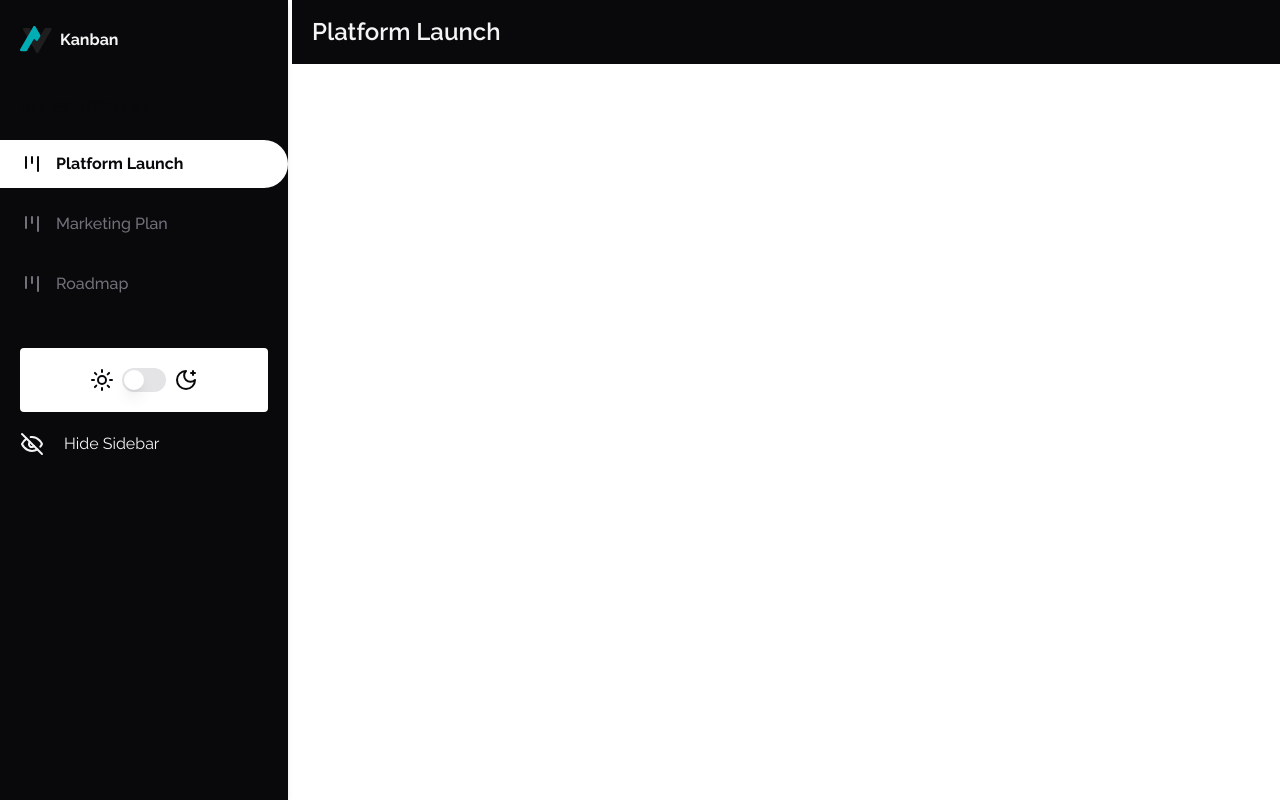
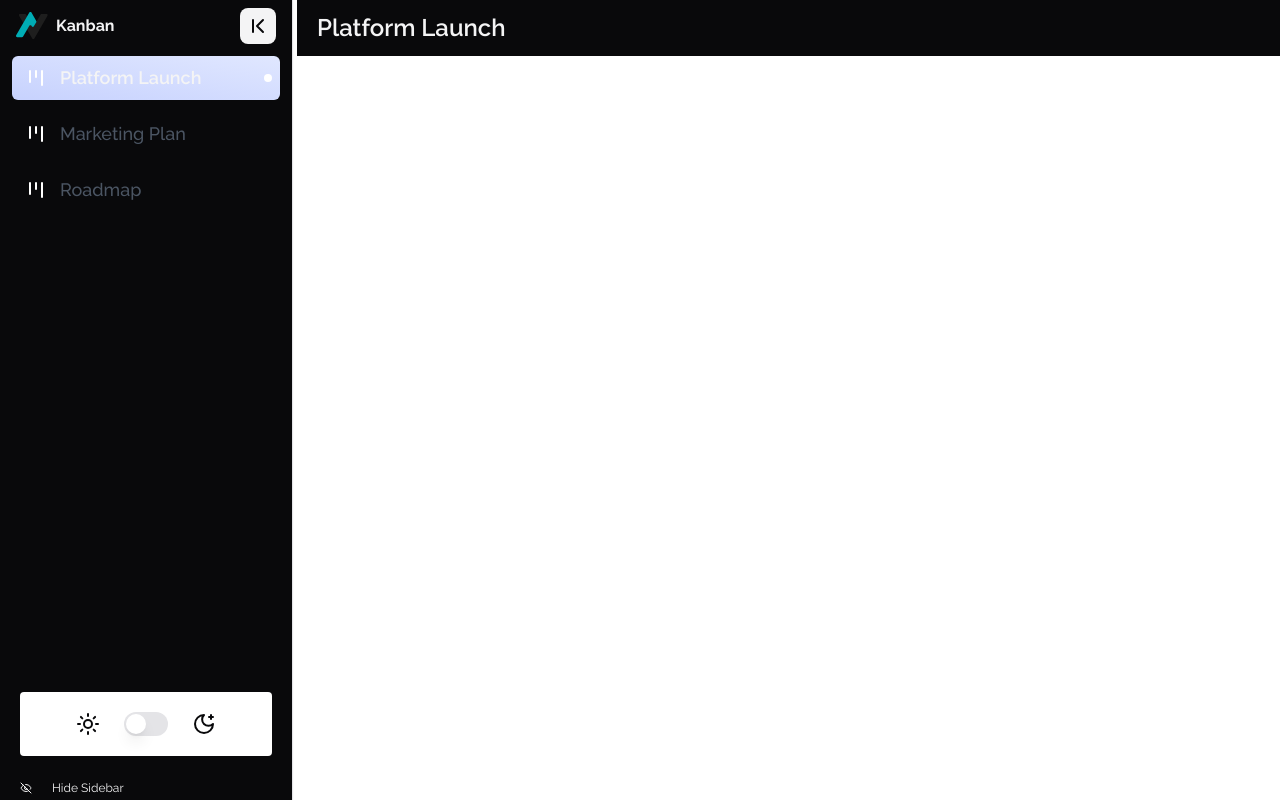
Before and after one commit to Headbwoi/sync, a Next.js app: page / in a window 1280 px wide. Built offline with nearby package versions, Linux system fonts and the light colour scheme.

Commit message:
modify sidebar

```diff
--- a/src/app/layout.tsx
+++ b/src/app/layout.tsx
@@ -1,8 +1,8 @@
 import { ThemeProvider } from "@/providers/Provider"
 import "./globals.css"
 import { Raleway } from "next/font/google"
-import AppHeader from "@/components/header/app-header"
 import { BoardContextProvider } from "@/context/board-context"
+import Sidebar from "@/components/layouts/side-bar"
 
 const raleway = Raleway({ subsets: ["latin"] })
 
@@ -20,9 +20,9 @@ export default function RootLayout({
     <html lang="en">
       <body className={`${raleway.className} bg-background`}>
         <ThemeProvider attribute="class" defaultTheme="system" enableSystem>
-          <div className="flex w-full">
+          <div className="flex overflow-x-scroll">
             <BoardContextProvider>
-              <AppHeader />
+              <Sidebar />
               {children}
             </BoardContextProvider>
           </div>
--- a/src/components/header/app-header.tsx
+++ /dev/null
@@ -1,12 +0,0 @@
-"use client"
-import { useMediaQuery } from "@/hooks/useMediaQuery"
-import SideNav from "../layouts/side-nav"
-import MobileNav from "../layouts/mobile-nav"
-
-function AppHeader() {
-  const matches = useMediaQuery("(min-width: 768px)")
-
-  return <>{matches ? <SideNav /> : <MobileNav />}</>
-}
-
-export default AppHeader
--- a/src/components/layouts/mobile-nav.tsx
+++ /dev/null
@@ -1,68 +0,0 @@
-"use client"
-
-import { ChevronDown, KanbanIcon, Menu } from "lucide-react"
-import { Button } from "../ui/button"
-import {
-  Sheet,
-  SheetContent,
-  SheetHeader,
-  SheetTitle,
-  SheetTrigger,
-} from "../ui/sheet"
-import { Icons } from "../icons"
-import { useState } from "react"
-import { useBoardContext } from "@/context/board-context"
-
-function MobileNav() {
-  const [isOpen, setIsOpen] = useState(false)
-  const { boards, selectedBoard, setSelectedBoard } = useBoardContext()
-
-  return (
-    <aside className="px-5 flex items-center justify-between fixed top-0 w-full h-16 bg-foreground  ">
-      <Sheet open={isOpen} onOpenChange={setIsOpen}>
-        <SheetTrigger>
-          <Button size={"sm"} className="capitalize">
-            {/* <Menu /> */}
-            {selectedBoard}
-            <ChevronDown />
-          </Button>
-        </SheetTrigger>
-        <SheetContent side={"left"} className="pl-0 bg-foreground">
-          <SheetHeader className="pl-5">
-            <SheetTitle>
-              <Icons.logo />
-            </SheetTitle>
-          </SheetHeader>
-
-          <div className="flex flex-col gap-5 mt-10">
-            <header className="pl-5 uppercase">All Boards ( 3 )</header>
-
-            <div className="space-y-3">
-              {boards.map((board) => {
-                const isActive = board === selectedBoard
-                return (
-                  <div
-                    key={board}
-                    className={`flex items-center gap-3  py-3 px-2 pl-5 capitalize rounded-r-full transition-colors ${
-                      isActive
-                        ? "bg-background text-foreground font-bold"
-                        : "font-medium text-muted-foreground"
-                    }`}
-                    onClick={() => {
-                      setSelectedBoard(board)
-                      setIsOpen(false)
-                    }}
-                  >
-                    <KanbanIcon /> {board}
-                  </div>
-                )
-              })}
-            </div>
-          </div>
-        </SheetContent>
-      </Sheet>
-    </aside>
-  )
-}
-
-export default MobileNav
--- a/src/components/layouts/page-header.tsx
+++ b/src/components/layouts/page-header.tsx
@@ -5,8 +5,8 @@ import { useBoardContext } from "@/context/board-context"
 function PageHeader() {
   const { boards, selectedBoard, setSelectedBoard } = useBoardContext()
   return (
-    <div className="lg:flex absolute top-0 w-full ml-1 h-16 hidden items-center px-5 bg-foreground">
-      <p className="text-2xl text-secondary font-semibold capitalize">
+    <div className="absolute top-0 flex items-center w-full h-12 px-5 ml-1 lg:h-14 bg-foreground">
+      <p className="text-lg font-semibold capitalize lg:text-2xl text-secondary">
         {selectedBoard}
       </p>
     </div>
--- /dev/null
+++ b/src/components/layouts/side-bar.tsx
@@ -0,0 +1,152 @@
+"use client"
+import {
+  ChevronLast,
+  ChevronFirst,
+  KanbanIcon,
+  EyeOff,
+  SunIcon,
+  MoonStar,
+} from "lucide-react"
+import { useEffect, useState } from "react"
+import { Icons } from "../icons"
+import { useBoardContext } from "@/context/board-context"
+import { useTheme } from "next-themes"
+import { useWindowSize } from "@/hooks/useWindowSize"
+import { Switch } from "../ui/switch"
+
+export default function Sidebar() {
+  const [expanded, setExpanded] = useState(true)
+  const { boards, selectedBoard } = useBoardContext()
+  const { theme, setTheme } = useTheme()
+
+  const { height } = useWindowSize()
+
+  return (
+    <aside
+      style={{
+        height: `${height}px`,
+      }}
+    >
+      <nav className="flex flex-col h-full border-r shadow-sm bg-foreground">
+        <div className="flex items-center justify-between px-4 py-2">
+          {expanded && <Icons.logo />}
+          <button
+            onClick={() => setExpanded((curr) => !curr)}
+            className="p-1.5 rounded-lg bg-secondary"
+          >
+            {expanded ? <ChevronFirst /> : <ChevronLast />}
+          </button>
+        </div>
+
+        <>
+          <ul className="flex-1 px-3">
+            <div className="space-y-3">
+              {boards.map((board) => {
+                const isActive = board === selectedBoard
+                return (
+                  <>
+                    <SidebarItem
+                      active={isActive}
+                      alert={isActive}
+                      expanded={expanded}
+                      text={board}
+                      key={board}
+                    />
+                  </>
+                )
+              })}
+            </div>
+          </ul>
+        </>
+
+        <section className="px-5 space-y-5">
+          <div
+            className={`flex items-center justify-center gap-6 p-5 rounded-sm bg-background ${
+              !expanded && "overflow-hidden w-0 invisible"
+            }`}
+          >
+            <SunIcon className="text-foreground" />
+            <Switch
+              id="theme"
+              checked={theme === "dark"}
+              onClick={() => {
+                theme === "dark" ? setTheme("light") : setTheme("dark")
+              }}
+            />
+            <MoonStar className="text-foreground" />
+          </div>
+
+          <div
+            className={`flex items-center gap-5 text-xs cursor-pointer text-secondary ${
+              !expanded && "overflow-hidden w-0"
+            }`}
+            onClick={() => setExpanded(false)}
+          >
+            <EyeOff className="w-3 text-muted" />
+            <p className="">Hide Sidebar</p>
+          </div>
+        </section>
+      </nav>
+    </aside>
+  )
+}
+
+export function SidebarItem({
+  text,
+  active,
+  alert,
+  expanded,
+}: {
+  text: string
+  active: boolean
+  alert: boolean
+  expanded: boolean
+}) {
+  const { setSelectedBoard } = useBoardContext()
+
+  return (
+    <li
+      className={`
+        relative flex items-center py-2 px-3 my-1
+        font-medium text-lg rounded-md cursor-pointer
+        transition-colors group
+        ${
+          active
+            ? "bg-gradient-to-tr from-indigo-200 to-indigo-100 text-secondary font-semibold"
+            : "hover:bg-indigo-50 text-gray-600"
+        }
+    `}
+      onClick={() => setSelectedBoard(text)}
+      key={text}
+    >
+      <KanbanIcon className="text-card" />
+      <span
+        className={`overflow-hidden transition-all capitalize ${
+          expanded ? "w-52 ml-3" : "w-0"
+        }`}
+      >
+        {text}
+      </span>
+      {alert && (
+        <div
+          className={`absolute right-2 w-2 h-2 rounded bg-background ${
+            expanded ? "" : "top-2"
+          }`}
+        />
+      )}
+
+      {!expanded && (
+        <div
+          className={`
+          absolute left-full rounded-md px-2 py-1 ml-6
+          bg-indigo-100 text-indigo-800 text-sm
+          invisible opacity-20 -translate-x-3 transition-all
+          group-hover:visible group-hover:opacity-100 group-hover:translate-x-0 capitalize
+      `}
+        >
+          {text}
+        </div>
+      )}
+    </li>
+  )
+}
--- a/src/components/layouts/side-nav.tsx
+++ /dev/null
@@ -1,94 +0,0 @@
-"use client"
-
-import { useBoardContext } from "@/context/board-context"
-import { useMediaQuery } from "@/hooks/useMediaQuery"
-import {
-  ChevronRight,
-  EyeOff,
-  KanbanIcon,
-  Menu,
-  MoonStar,
-  SunIcon,
-} from "lucide-react"
-import { useState } from "react"
-import { Icons } from "../icons"
-import { Switch } from "../ui/switch"
-import { useTheme } from "next-themes"
-import { Button } from "../ui/button"
-
-function SideNav() {
-  const matches = useMediaQuery("(min-width: 768px)")
-  const { boards, selectedBoard, setSelectedBoard } = useBoardContext()
-  const [isOpen, setIsOpen] = useState(true)
-  const { theme, setTheme } = useTheme()
-
-  if (!matches) return null
-
-  return (
-    <>
-      {!isOpen && (
-        <Button size={"icon"} onClick={() => setIsOpen(true)}>
-          <ChevronRight />
-        </Button>
-      )}
-      <aside
-        className={`${
-          isOpen ? "min-w-[18rem]" : " hidden "
-        } h-screen bg-foreground shadow-md`}
-      >
-        <div className="pl-5 pt-6">
-          <Icons.logo />
-        </div>
-
-        <div className="flex flex-col gap-5 my-10">
-          <header className="pl-5 uppercase">All Boards ( 3 )</header>
-
-          <div className="space-y-3">
-            {boards.map((board) => {
-              const isActive = board === selectedBoard
-              return (
-                <div
-                  key={board}
-                  className={`flex items-center gap-3  py-3 px-2 pl-5 capitalize rounded-r-full transition-colors cursor-pointer ${
-                    isActive
-                      ? "bg-popover text-foreground font-bold"
-                      : "font-medium text-muted-foreground"
-                  }`}
-                  onClick={() => {
-                    setSelectedBoard(board)
-                  }}
-                >
-                  <KanbanIcon /> {board}
-                </div>
-              )
-            })}
-          </div>
-        </div>
-
-        <section className="px-5 space-y-5">
-          <div className="flex items-center justify-center gap-2 bg-background p-5 rounded-sm">
-            <SunIcon className="text-foreground" />
-            <Switch
-              id="theme"
-              checked={theme === "dark"}
-              onClick={() => {
-                theme === "dark" ? setTheme("light") : setTheme("dark")
-              }}
-            />
-            <MoonStar className="text-foreground" />
-          </div>
-
-          <div
-            className="flex items-center gap-5 cursor-pointer text-secondary"
-            onClick={() => setIsOpen(false)}
-          >
-            <EyeOff className="text-muted" />
-            <p className="">Hide Sidebar</p>
-          </div>
-        </section>
-      </aside>
-    </>
-  )
-}
-
-export default SideNav
--- /dev/null
+++ b/src/hooks/useWindowSize.ts
@@ -0,0 +1,24 @@
+"use client"
+import { useEffect, useState } from "react"
+
+export const useWindowSize = () => {
+  const [windowSize, setWindowSize] = useState({
+    width: 0,
+    height: 0,
+  })
+
+  useEffect(() => {
+    const handleResize = () =>
+      setWindowSize({ width: window.innerWidth, height: window.innerHeight })
+
+    window.addEventListener("resize", handleResize)
+
+    handleResize()
+
+    return () => {
+      window.removeEventListener("resize", handleResize)
+    }
+  }, [])
+
+  return windowSize
+}
```
